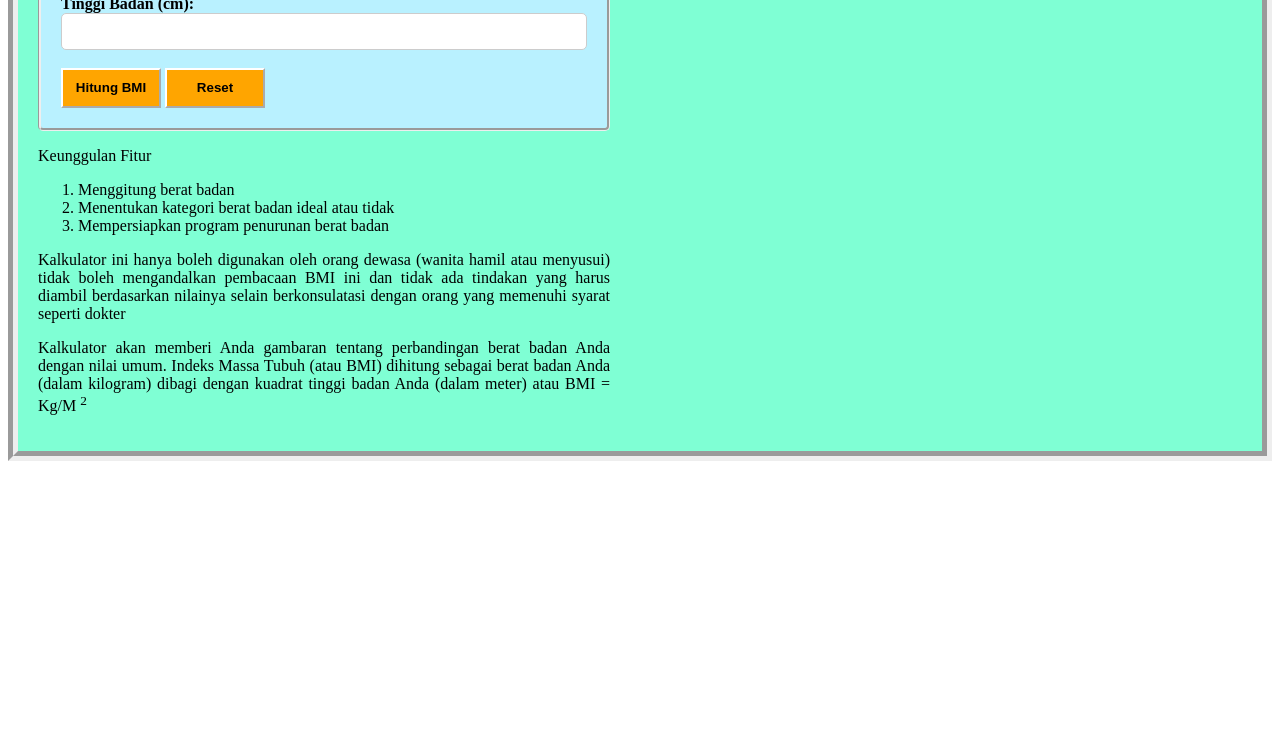
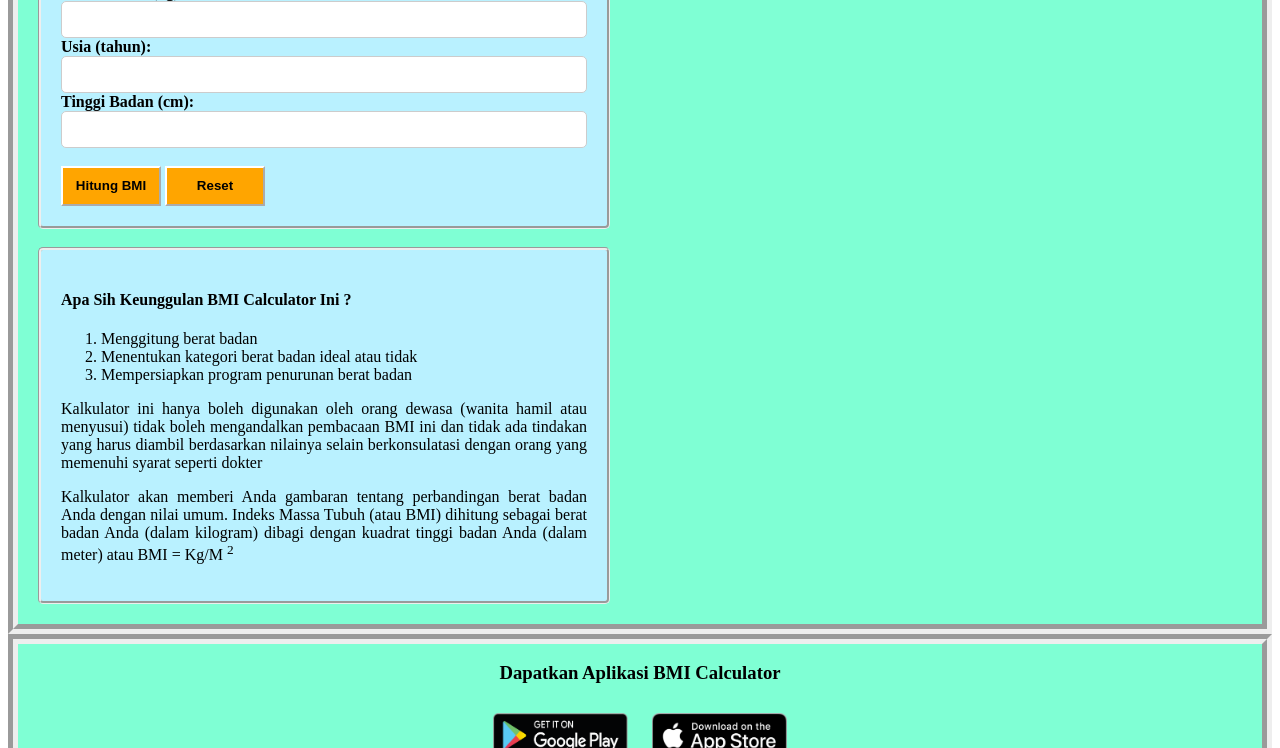
Before and after one commit to revou-fundamental-course/4-mar-24-josspakk, a plain HTML site: page index.html in a window 1280 px wide. Shown: the part 490-1238 px from the top of the page. Before the commit the page ends 959 px from the top, so only its background shows below. Drawn offline with Linux system fonts and the light colour scheme.

Commit message:
init commit

```diff
--- a/css/style.css
+++ b/css/style.css
@@ -6,6 +6,12 @@ header {
     background-color: aquamarine;
     }
 
+footer{
+    text-align: center;
+    border: 10px;
+    border-style: groove;
+    background-color: aquamarine;
+}
 .container {
     display: grid;
     grid-template-columns: repeat(auto-fit, minmax(300px, 1fr));
@@ -23,7 +29,7 @@ p {
     text-align: justify;
 }
 
-.container-form{
+.container-form, .container-explaination, .container-intro{
     background-color: rgb(185, 241, 255);
     padding: 20px;
     border-style: groove;
@@ -60,3 +66,9 @@ select,input{
     text-align: center;
     font-size: 20px;
 }
+
+img{
+    width: 135px;
+    height: 45px;
+    padding: 10px;
+}
--- a/index.html
+++ b/index.html
@@ -13,7 +13,10 @@
         <div class="container">
             <div class="calculator">
                 <h2>Form BMI</h2>
-                <p>Berat badan ideal adalah impian semua orang. Tidak hanya memiliki bentuk tubuh yang menunjang penampilan, berat badan ideal juga menandakan kondisi tubuh yang sehat. Bagaimana denganmu?. Yuk, hitung sekarang di kalkulator BMI.</p>
+                <section class="container-intro">
+                    <p>Berat badan ideal adalah impian semua orang. Tidak hanya memiliki bentuk tubuh yang menunjang penampilan, berat badan ideal juga menandakan kondisi tubuh yang sehat. Bagaimana denganmu?. Yuk, hitung sekarang di kalkulator BMI.</p>
+                </section>
+                <br>
                 <section class="container-form">
                     <form id="form">
                         <div class="data">
@@ -42,9 +45,10 @@
                         <button type="reset" id="resetButton"><b>Reset</b></button>
                     </form>
                 </section>
+                <br>
                 <section class="container-explaination">
                     <p>
-                        Keunggulan Fitur
+                        <h4>Apa Sih Keunggulan BMI Calculator Ini ?</h4>
                         <ol type="1">
                             <li>Menggitung berat badan</li>
                             <li>Menentukan kategori berat badan ideal atau tidak</li>
@@ -66,7 +70,17 @@
             </div>
         </div>
     </main>
-    <footer></footer>
+    <footer>
+        <section class="download">
+            <h3>Dapatkan Aplikasi BMI Calculator</h3>
+            <a href="https://play.google.com/store/games?device=windows&pli=1">
+                <img src="/assets/pngwing.com.png" alt="playstore">
+            </a>
+            <a href="https://www.apple.com/id/app-store/">
+                <img src="/assets/pngwing.com (1).png" alt="appstore">
+            </a>
+            </section>
+    </footer>
     <script src="js/script.js"></script>
 </body>
 </html>
--- a/js/script.js
+++ b/js/script.js
@@ -113,13 +113,14 @@ document.getElementById('form').addEventListener('submit', function(event) {
     }
 
     var elemenHasil = document.getElementById('result');
-    elemenHasil.innerHTML =     "Your BMI Result"
+    elemenHasil.innerHTML =     "<h3>Your Result</h3>" +
                                 "<strong>BMI:</strong> " + bmi.toFixed(1) + "<br>" +
+                                "<strong>" + infoUsia + "</strong>" + "<br>" +
                                 "<strong>Hasil:</strong> " + bmiCategory + "<br>" +
                                 "<strong>Berat badan:</strong> " + perbandinganBerat + " ideal" + "<br>" +
                                 "<strong>Saran:</strong> " + advice + "<br>" +
-                                "<strong>Keadaan:</strong> " + (penyakit ? penyakit : "Anda Sehat!") + "<br>" +
-                                "<strong>" + infoUsia + "</strong>";
+                                "<strong>Keadaan:</strong> " + (penyakit ? penyakit : "Anda Sehat!") + "<br>";
+
 
     elemenHasil.classList.add("result");
 });
```
